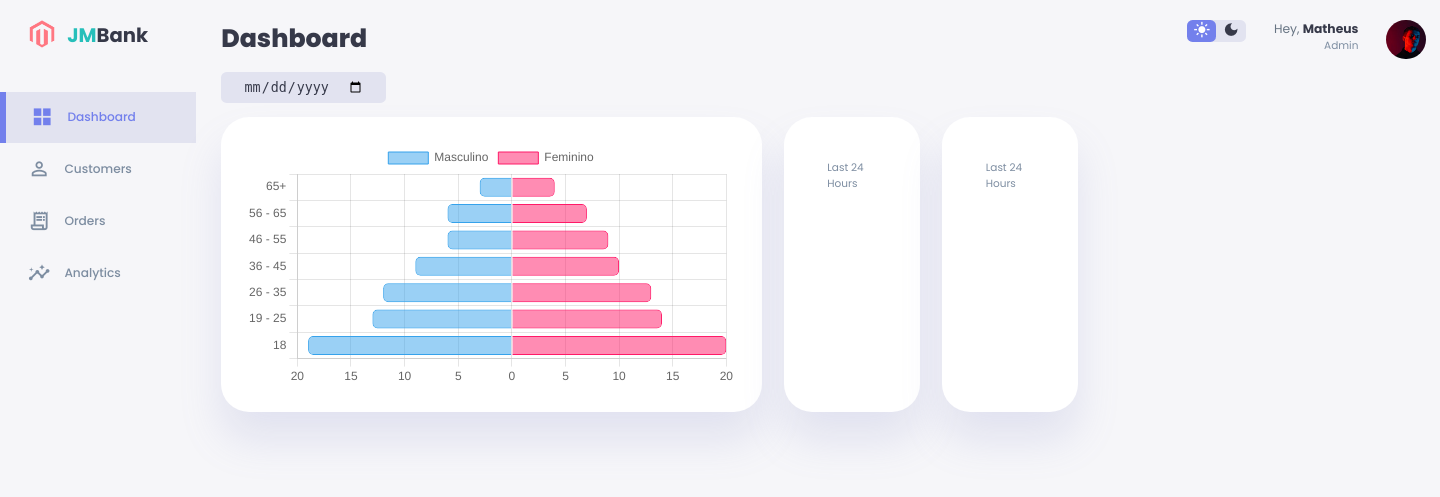
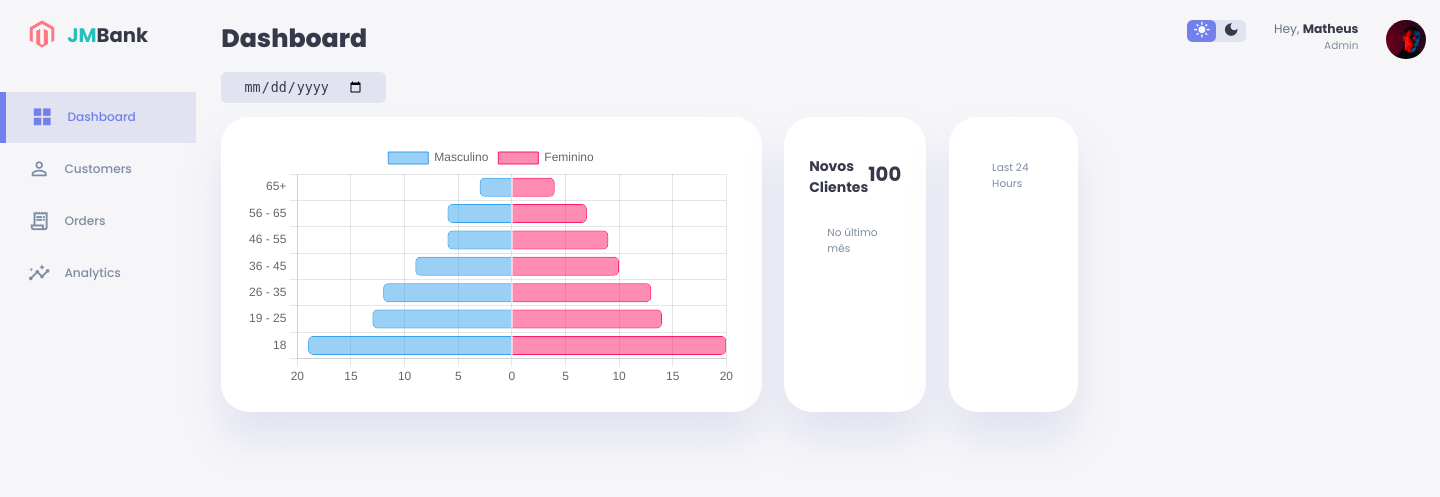
Before and after one commit to MatheusLTrindade/ProjetoIntegrador2, a Flask app: page /adm/analytics in a window 1440 px wide. Shown: the top 497 px of the page. Run offline with Flask 2, Linux system fonts and the light colour scheme.

Commit message:
adm ajuste

```diff
--- a/templates/adm/analytics-adm.html
+++ b/templates/adm/analytics-adm.html
@@ -18,9 +18,10 @@
             <!-------------------- END SALES -------------------->
             <div class="expenses">
                 <div class="middle">
-
+                    <h3>Novos Clientes</h3>
+                    <h2>100</h2>
                 </div>
-                <small class="text-muted">Last 24 Hours</small>
+                <small class="text-muted">No último mês</small>
             </div>
             <!-------------------- END EXPENSES -------------------->
             <div class="income">
```
